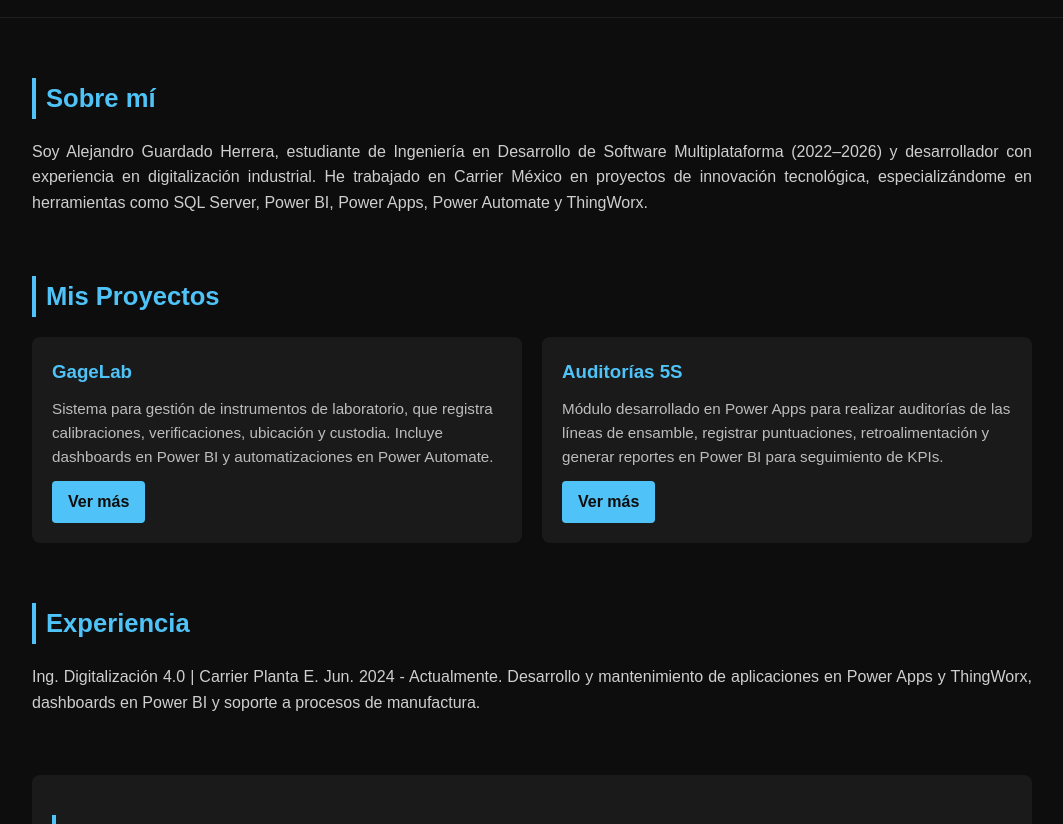
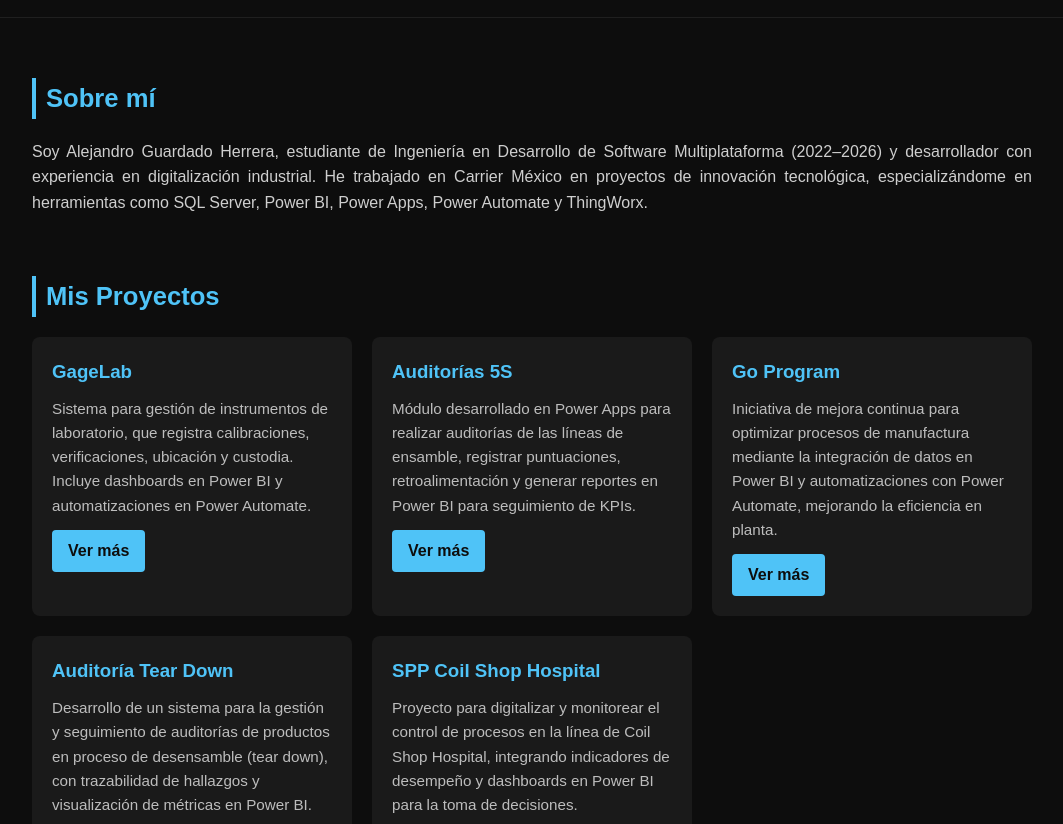
Before and after one commit to AlexGuardado2002/portfolio, a plain HTML site: page index.html in a window 1280 px wide. Shown: the part 105-929 px from the top of the page, without its empty margins (108-1171 px from the left). Drawn offline with Linux system fonts and the light colour scheme.

Commit message:
se agregaron proyectos

```diff
--- a/index.html
+++ b/index.html
@@ -1,10 +1,10 @@
 <!DOCTYPE html>
 <html lang="es">
 <head>
-  <meta charset="UTF-8">
-  <meta name="viewport" content="width=device-width, initial-scale=1.0">
+  <meta charset="UTF-8" />
+  <meta name="viewport" content="width=device-width, initial-scale=1.0"/>
   <title>Portafolio Alejandro Guardado</title>
-  <link rel="stylesheet" href="styles.css">
+  <link rel="stylesheet" href="styles.css" />
 </head>
 <body>
   <header class="site-header">
@@ -29,21 +29,46 @@
       <h2>Mis Proyectos</h2>
       <div class="projects-grid">
 
-        <div class="card">
+        <article class="card">
           <h3>GageLab</h3>
           <p>
             Sistema para gestión de instrumentos de laboratorio, que registra calibraciones, verificaciones, ubicación y custodia. Incluye dashboards en Power BI y automatizaciones en Power Automate.
           </p>
-          <a href="http://vmc8107pa003:8080/Thingworx/Runtime/index.html#master=Carrier.GageLab.Master.CMXE&mashup=Carrier.GageLab.Home.CMXE" target="_blank" class="btn">Ver más</a>
-        </div>
+          <a class="btn" href="http://vmc8107pa003:8080/Thingworx/Runtime/index.html#master=Carrier.GageLab.Master.CMXE&mashup=Carrier.GageLab.Home.CMXE" target="_blank" rel="noopener noreferrer">Ver más</a>
+        </article>
 
-        <div class="card">
+        <article class="card">
           <h3>Auditorías 5S</h3>
           <p>
             Módulo desarrollado en Power Apps para realizar auditorías de las líneas de ensamble, registrar puntuaciones, retroalimentación y generar reportes en Power BI para seguimiento de KPIs.
           </p>
-          <a href="https://apps.powerapps.com/play/e/default-36839a65-7f3f-4bac-9ea4-f571f10a9a03/a/c20122c7-8157-4b91-b839-2f8042b80f3a?tenantId=36839a65-7f3f-4bac-9ea4-f571f10a9a03&hint=2e47095e-e433-4d4d-8495-be7221e9b575&sourcetime=1725054726577&source=portal#" target="_blank" class="btn">Ver más</a>
-        </div>
+          <a class="btn" href="https://apps.powerapps.com/play/e/default-36839a65-7f3f-4bac-9ea4-f571f10a9a03/a/c20122c7-8157-4b91-b839-2f8042b80f3a?tenantId=36839a65-7f3f-4bac-9ea4-f571f10a9a03&hint=2e47095e-e433-4d4d-8495-be7221e9b575&sourcetime=1725054726577&source=portal#" target="_blank" rel="noopener noreferrer">Ver más</a>
+        </article>
+
+        <article class="card">
+          <h3>Go Program</h3>
+          <p>
+            Iniciativa de mejora continua para optimizar procesos de manufactura mediante la integración de datos en Power BI y automatizaciones con Power Automate, mejorando la eficiencia en planta.
+          </p>
+          <a class="btn" href="http://vmc8107pa003:8080/Thingworx/Runtime/index.html#mashup=Carrier.KaizenBlitz.CMXE.Main&__nc=f28ee4c5-0348-4707-8c04-40bb43083989" target="_blank" rel="noopener noreferrer" aria-label="Go Program - ver más">Ver más</a>
+        </article>
+
+        <article class="card">
+          <h3>Auditoría Tear Down</h3>
+          <p>
+            Desarrollo de un sistema para la gestión y seguimiento de auditorías de productos en proceso de desensamble (tear down), con trazabilidad de hallazgos y visualización de métricas en Power BI.
+          </p>
+          <a class="btn" href="https://apps.powerapps.com/play/e/default-36839a65-7f3f-4bac-9ea4-f571f10a9a03/a/fe2696c9-ee91-445b-82e6-52a0ebee2779?tenantId=36839a65-7f3f-4bac-9ea4-f571f10a9a03&hint=aa9bf650-12c6-459e-9549-e884496c9582&sourcetime=1758231269417&source=portal" target="_blank" rel="noopener noreferrer" aria-label="Auditoría Tear Down - ver más">Ver más</a>
+        </article>
+
+        <article class="card">
+          <h3>SPP Coil Shop Hospital</h3>
+          <p>
+            Proyecto para digitalizar y monitorear el control de procesos en la línea de Coil Shop Hospital, integrando indicadores de desempeño y dashboards en Power BI para la toma de decisiones.
+          </p>
+          <a class="btn" href="http://vmc8107pa003:8080/Thingworx/Runtime/index.html#mashup=SPPCoilShopHospital.Home&__nc=8a7ca1bd-2393-40e6-b157-354e28e96e46" target="_blank" rel="noopener noreferrer" aria-label="SPP Coil Shop Hospital - ver más">Ver más</a>
+        </article>
+
       </div>
     </section>
 
@@ -59,10 +84,10 @@
     <section id="contact">
       <h2>Contacto</h2>
       <div class="social-links">
-        <a href="https://github.com/AlexGuardado2002" target="_blank">
+        <a href="https://github.com/AlexGuardado2002" target="_blank" rel="noopener noreferrer">
           <img src="https://cdn-icons-png.flaticon.com/512/3291/3291695.png" alt="GitHub">
         </a>
-        <a href="https://www.linkedin.com/in/alejandro-guardado" target="_blank">
+        <a href="https://www.linkedin.com/in/alejandro-guardado" target="_blank" rel="noopener noreferrer">
           <img src="https://cdn-icons-png.flaticon.com/512/174/174857.png" alt="LinkedIn">
         </a>
       </div>
--- a/styles.css
+++ b/styles.css
@@ -1,4 +1,3 @@
-/* ===== RESET ===== */
 * {
   margin: 0;
   padding: 0;
@@ -12,7 +11,6 @@ body {
   line-height: 1.6;
 }
 
-/* ===== HEADER ===== */
 .site-header {
   background-color: #0d0d0d;
   border-bottom: 1px solid #1f1f1f;
@@ -34,7 +32,6 @@ body {
   color: #9e9e9e;
 }
 
-/* ===== SECTIONS ===== */
 section {
   width: 85%;
   max-width: 1000px;
@@ -56,7 +53,6 @@ section h2 {
   text-align: justify;
 }
 
-/* ===== PROJECTS ===== */
 .projects-grid {
   display: grid;
   grid-template-columns: repeat(auto-fit, minmax(260px, 1fr));
@@ -84,7 +80,6 @@ section h2 {
   transform: translateY(-4px);
 }
 
-/* ===== BUTTON ===== */
 .btn {
   display: inline-block;
   margin-top: 12px;
@@ -101,7 +96,6 @@ section h2 {
   background-color: #039be5;
 }
 
-/* ===== CONTACT ===== */
 #contact {
   background-color: #1a1a1a;
   color: #e0e0e0;
@@ -132,3 +126,11 @@ section h2 {
   color: #9e9e9e;
   margin-top: 15px;
 }
+
+
+.contacto-links {
+  display: flex;
+  gap: 15px;
+  justify-content: center;
+  margin-top: 20px;
+}
```
